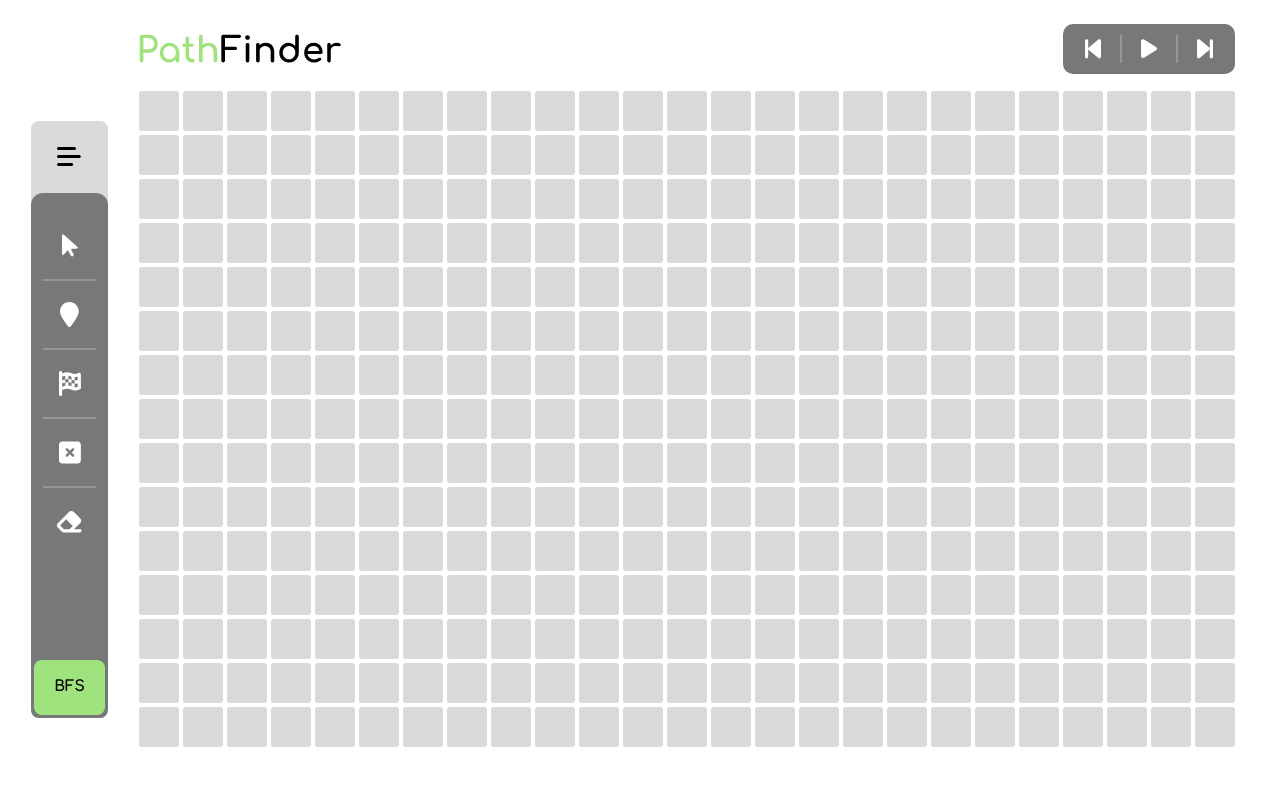
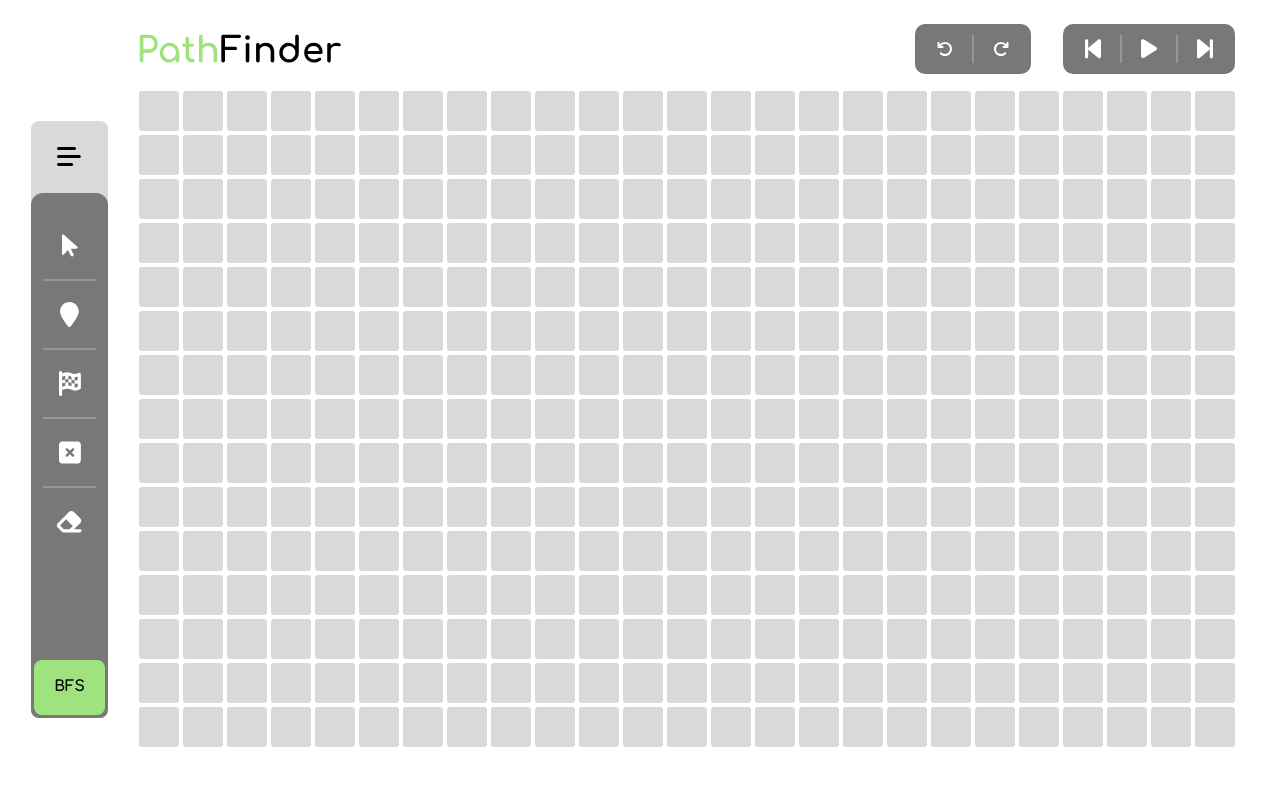
Before and after one commit to mikolajszymczuk1/PathFinder, a Vue app: page / in a window 1280 px wide. Shown: the top 786 px of the page. Built offline with nearby package versions, Linux system fonts and the light colour scheme.

Commit message:
Added Table History component and logic

```diff
--- a/src/Editor/EditorMain.vue
+++ b/src/Editor/EditorMain.vue
@@ -5,7 +5,10 @@
       :style="{ 'width': `${elWidth}px` }"
     >
       <LogoIcon class="md:w-[203px] md:h-auto" />
-      <EditorNavControl />
+      <div class="flex flex-row gap-8">
+        <EditorHistoryControl />
+        <EditorNavControl />
+      </div>
     </nav>
   </header>
 
@@ -30,6 +33,7 @@ import GridTable from '@/components/GridTable.vue';
 import LogoIcon from '@/components/icons/LogoIcon.vue';
 import EditorToolbox from '@/widgets/EditorToolbox.vue';
 import EditorNavControl from '@/components/EditorNavControl.vue';
+import EditorHistoryControl from '@/components/EditorHistoryControl.vue';
 
 // Grid initalization
 const store = usePathEditorStore();
--- /dev/null
+++ b/src/components/EditorHistoryControl.vue
@@ -0,0 +1,38 @@
+<template>
+  <div class="flex items-center justify-center gap-[13px] px-[15px] py-[7px] rounded-[10px]
+    bg-gray-medium md:px-[22px] md:py-[11px] md:gap-[19px]">
+    <SingleControlButton icon-name="fa-arrow-rotate-left" @click-action="undoHistory()"></SingleControlButton>
+    <BreakLine></BreakLine>
+    <SingleControlButton icon-name="fa-arrow-rotate-right" @click-action="redoHistory()"></SingleControlButton>
+  </div>
+</template>
+
+<script setup lang="ts">
+import BreakLine from './common/BreakLine.vue';
+import SingleControlButton from './buttons/SingleControlButton.vue';
+
+import { useTableHistoryStore } from '@/stores/TableHistoryStore';
+import { usePathEditorStore } from '@/stores/PathEditorStore';
+
+const pathStore = usePathEditorStore();
+const historyStore = useTableHistoryStore();
+
+const undoHistory = () => {
+  const prevTable = historyStore.setPreviousTable();
+  if (prevTable === undefined) {
+    return;
+  }
+
+  pathStore.tableData = prevTable;
+};
+
+const redoHistory = () => {
+  const nextTable = historyStore.setNextTable();
+  if (nextTable === undefined) {
+    return;
+  }
+
+  pathStore.tableData = nextTable;
+};
+
+</script>
--- a/src/modules/fontawesomeIcons/iconLibrary.ts
+++ b/src/modules/fontawesomeIcons/iconLibrary.ts
@@ -7,6 +7,8 @@ import { faBackwardStep } from '@fortawesome/free-solid-svg-icons';
 import { faForwardStep } from '@fortawesome/free-solid-svg-icons';
 import { faPlay } from '@fortawesome/free-solid-svg-icons';
 import { faPause } from '@fortawesome/free-solid-svg-icons';
+import { faArrowRotateLeft } from '@fortawesome/free-solid-svg-icons';
+import { faArrowRotateRight } from '@fortawesome/free-solid-svg-icons';
 
 const iconsToLoad = [
   faArrowPointer,
@@ -18,6 +20,8 @@ const iconsToLoad = [
   faForwardStep,
   faPlay,
   faPause,
+  faArrowRotateLeft,
+  faArrowRotateRight,
 ];
 
 export default iconsToLoad;
--- a/src/modules/pathfindingAlgorithms/bfs.ts
+++ b/src/modules/pathfindingAlgorithms/bfs.ts
@@ -1,5 +1,5 @@
 import type { TileCords } from '@/types/CommonTypes';
-import { getNeighbors, areTilesCordsEqual, isTileCordsInArray } from '@/modules/commonFunctions/searchingHelpers';
+import { getNeighbours, areTilesCordsEqual } from '@/modules/commonFunctions/searchingHelpers';
 
 /**
  * BFS (Breadth-first search) algorithm
--- a/src/modules/pathfindingAlgorithms/dfs.ts
+++ b/src/modules/pathfindingAlgorithms/dfs.ts
@@ -11,7 +11,7 @@ import { getNeighbours, areTilesCordsEqual } from "@/modules/commonFunctions/sea
 export const dfs = (grid: string[][], start: TileCords, goal: TileCords): TileCords[] => {
   let root: TileCords | undefined = undefined;
   const stack: TileCords[] = [start];
-  const visited: TileCords[] = [];
+  const visitedCells: TileCords[] = [];
 
   while (stack.length > 0) {
     root = stack.pop() as TileCords;
@@ -31,5 +31,5 @@ export const dfs = (grid: string[][], start: TileCords, goal: TileCords): TileCo
     }
   }
 
-  return visited;
+  return visitedCells;
 };
--- a/src/stores/PathEditorStore.ts
+++ b/src/stores/PathEditorStore.ts
@@ -5,6 +5,8 @@ import { getStartAndGoalCords } from '@/modules/commonFunctions/searchingHelpers
 import DrawModesEnum from '@/modules/enums/drawModesEnum';
 import CellModesEnum from '@/modules/enums/cellModesEnum';
 import PathfindingAlgorithmsEnum from '@/modules/enums/pathfindingAlgorithmsEnum';
+
+import { useTableHistoryStore } from './TableHistoryStore';
 
 interface State {
   tableData: string[][],
@@ -38,10 +40,15 @@ export const usePathEditorStore = defineStore('pathEditor', {
       for (let rowId = 0; rowId < height; rowId++) {
         this.tableData[rowId] = new Array(width).fill(CellModesEnum.EMPTY);
       }
+
+      const historyStore = useTableHistoryStore();
+      historyStore.pushHistory(this.tableData);
     },
 
     /** Function clear grid by setting each cell as Empty */
     clearTable(): void {
+      const tilesToAvoid = [CellModesEnum.START.toString(), CellModesEnum.GOAL.toString(), CellModesEnum.WALL.toString()];
+
       for (let i = 0; i < this.tableData.length; i++) {
         for (let j = 0; j < this.tableData[i].length; j++) {
           if (!tilesToAvoid.includes(this.tableData[i][j])) {
@@ -90,6 +97,9 @@ export const usePathEditorStore = defineStore('pathEditor', {
           this.tableData[row][col] = CellModesEnum.EMPTY;
           break;
       }
+
+      const historyStore = useTableHistoryStore();
+      historyStore.pushHistory(this.tableData);
     },
 
     /**
```
